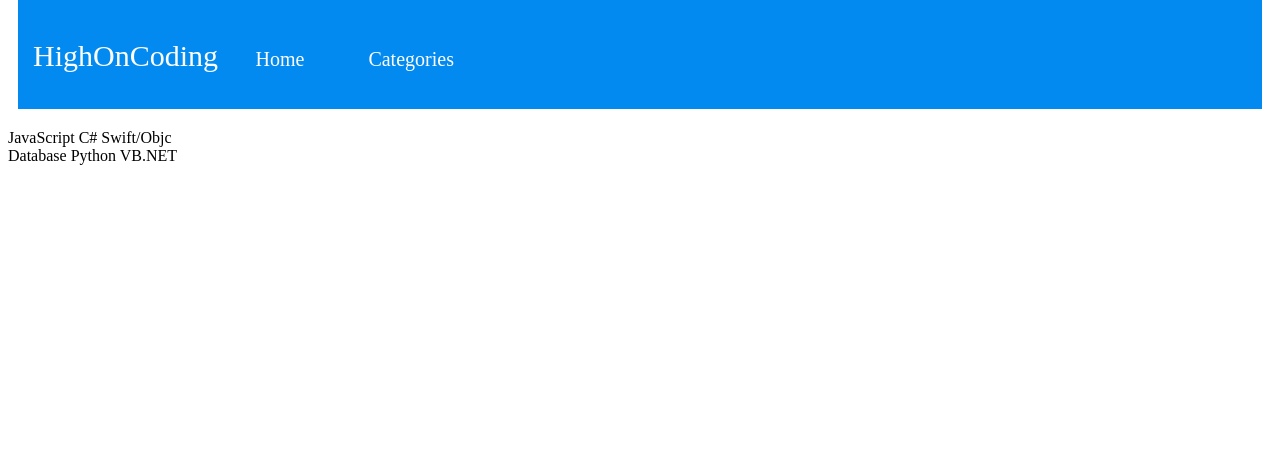
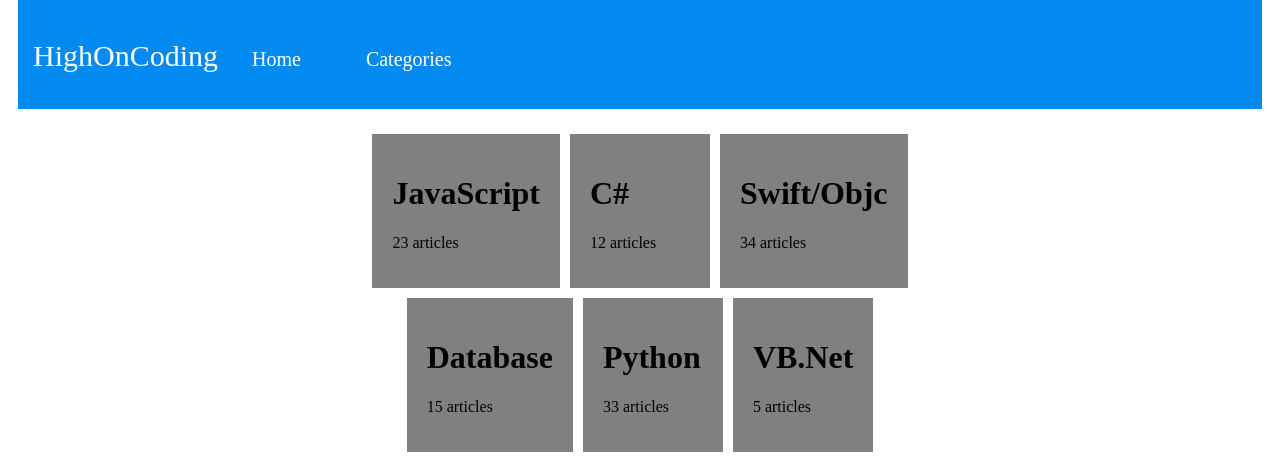
Before and after one commit to EslamAmin151/10-02-2018-High-On-Coding, a plain HTML site: page index.html in a window 1280 px wide. Shown: the part 717-1182 px from the top of the page. Before the commit the page ends 890 px from the top, so only its background shows below. Drawn offline with Linux system fonts and the light colour scheme.

Commit message:
second commit

```diff
--- a/index.css
+++ b/index.css
@@ -128,7 +128,24 @@ padding:10px;
  font-size: 20px;
  padding: 30px;
 }
-s
-.nav9 {
-font-size: 30px;
+
+.nav9{
+  display:flex;
+  flex-wrap: wrap;
+  justify-content: center;
+
+
 }
+
+.language{
+  background-color: gray;
+  padding:20px;
+  min-width: 100px;
+  margin: 5px;
+}
+
+.nav13{
+  display:flex;
+  flex-wrap: wrap;
+  justify-content: center;
+}
--- a/index.html
+++ b/index.html
@@ -47,26 +47,50 @@
       <div> 15 comment </div>
       <div> 45 like </div>
     </div>
-    </div>
+  </div>
 <div class = "nav5">
   <div> Categories.html </div>
 </div>
 
 <div class = "nav6">
-  <h>HighOnCoding </h>
-<div class = "nav7">
-  Home</div>
+    <h>HighOnCoding</h>
+  <div class = "nav7">
+    Home
+  </div>
   <div class = "nav8">
-  Categories</div>
+    Categories
+  </div>
 </div>
 
 <div class = "nav9">
-  <div class = "nav10">
-    JavaScript
-    C#
-    Swift/Objc
-  <div class = "nav11">
-    Database
-    Python
-    VB.NET
-  </div
+  <div class = "nav10 language">
+    <h1> JavaScript </h1>
+    <p> 23 articles</p>
+  </div>
+  <div class ="nav11 language">
+    <h1> C# </h1>
+    <p> 12 articles</p>
+  </div>
+  <div class = "nav12 language">
+    <h1> Swift/Objc </h1>
+    <p> 34 articles<p>
+  </div>
+</div>
+
+<div class = "nav13">
+  <div class = "nav14 language">
+    <h1> Database </h1>
+    <p> 15 articles<p>
+  </div>
+  <div class ="nav15 language">
+    <h1> Python </h1>
+    <p> 33 articles<p>
+
+  </div>
+    <div class = "nav16 language">
+      <h1> VB.Net </h1>
+      <p> 5 articles<p>
+
+    </div>
+
+</div>
```
